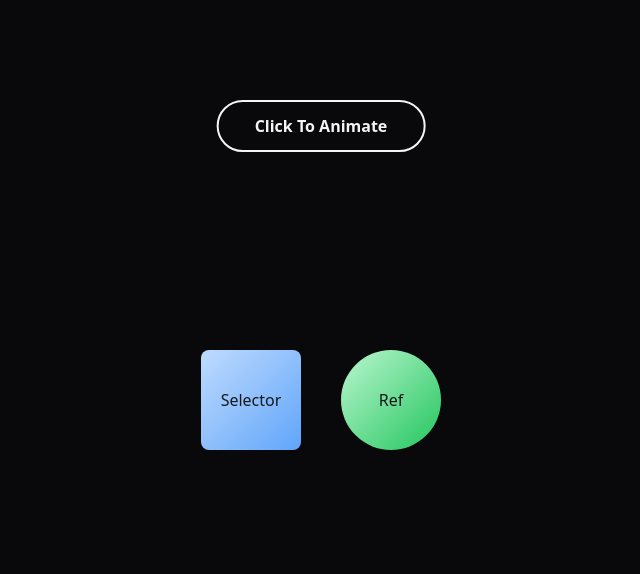
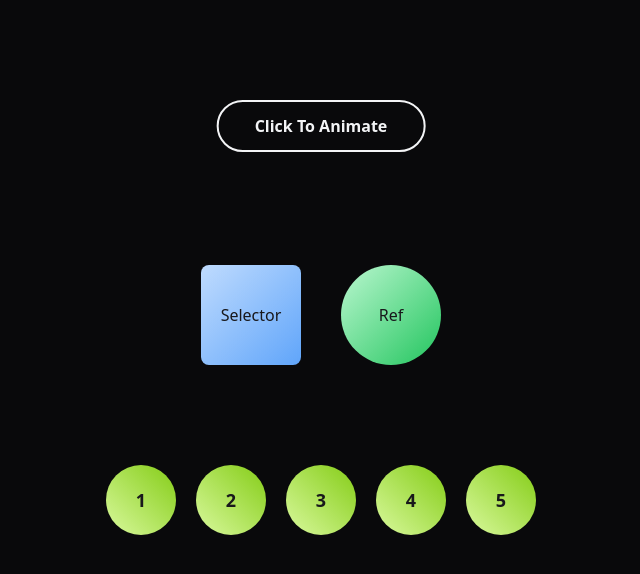
Before and after one commit to salmansajib/use-gsap-hook, a React (Vite) app: page / in a window 1280 px wide. Shown: the top 574 px of the page, without its empty margins (319-959 px from the left). Built offline with nearby package versions, Linux system fonts and the light colour scheme.

Commit message:
added a stagger animation to some circles

```diff
--- a/src/App.jsx
+++ b/src/App.jsx
@@ -3,10 +3,10 @@ import gsap from "gsap";
 import { useGSAP } from "@gsap/react";
 
 function App() {
-  const container = useRef();
+  const firstContainer = useRef();
   const circle = useRef();
   const animateButton = useRef();
-  const buttonText = useRef();
+  const secondContainer = useRef();
 
   const [isAnimating, setIsAnimating] = useState(false);
 
@@ -31,41 +31,29 @@ function App() {
     });
   });
 
-  /*
-  // different approach
-  useGSAP((context, contextSafe) => {
-    const onClickAnimation = contextSafe(() => {
-      // rotate the box with selector
-      gsap.to(".box", { rotate: "+=360", duration: 1 });
-      // rotate the circle with ref
-      gsap.to(circle.current, { rotate: "-=360", duration: 1 });
-
-      console.log(`context on click: ${context.data.length}`);
+  useGSAP(() => {
+    gsap.from(secondContainer.current.children, {
+      opacity: 0,
+      y: 100,
+      stagger: 0.2,
+      duration: 1,
+      ease: "power3",
     });
-
-    animateButton.current.addEventListener("click", onClickAnimation);
-
-    console.log(`context on mount: ${context.data.length}`);
-
-    return () => {
-      animateButton.current.removeEventListener("click", onClickAnimation);
-    };
   });
-  */
 
   return (
     <div className="bg-zinc-950 text-gray-100 min-h-dvh grid place-content-center">
       <div className=" absolute top-[100px] left-1/2 -translate-x-1/2">
         <button
-          // ref={animateButton}
+          ref={animateButton}
           onClick={onClickAnimation}
           className="border-2 outline-none border-gray-100 font-semibold text-gray-100 px-9 py-3 rounded-full hover:bg-gray-100 hover:text-zinc-900 transition-all duration-200 overflow-hidden"
         >
-          <span>Click To Animate</span>
+          Click To Animate
         </button>
       </div>
-      <div className="flex flex-col items-center gap-10">
-        <div ref={container} className="flex gap-10">
+      <div className="flex flex-col items-center gap-[100px]">
+        <div ref={firstContainer} className="flex gap-10">
           <div className="box w-[100px] h-[100px] bg-gradient-to-br from-blue-200 to-blue-400 rounded-lg text-zinc-900 text-[16px] font-medium flex items-center justify-center">
             Selector
           </div>
@@ -76,6 +64,17 @@ function App() {
             Ref
           </div>
         </div>
+
+        <div ref={secondContainer} className="flex items-center gap-5">
+          {[...Array(5)].map((_, index) => (
+            <div
+              key={index}
+              className="w-[70px] h-[70px] rounded-full bg-gradient-to-tr from-lime-200 to-lime-500 flex items-center justify-center text-zinc-900 font-semibold text-lg"
+            >
+              {index + 1}
+            </div>
+          ))}
+        </div>
       </div>
     </div>
   );
```
